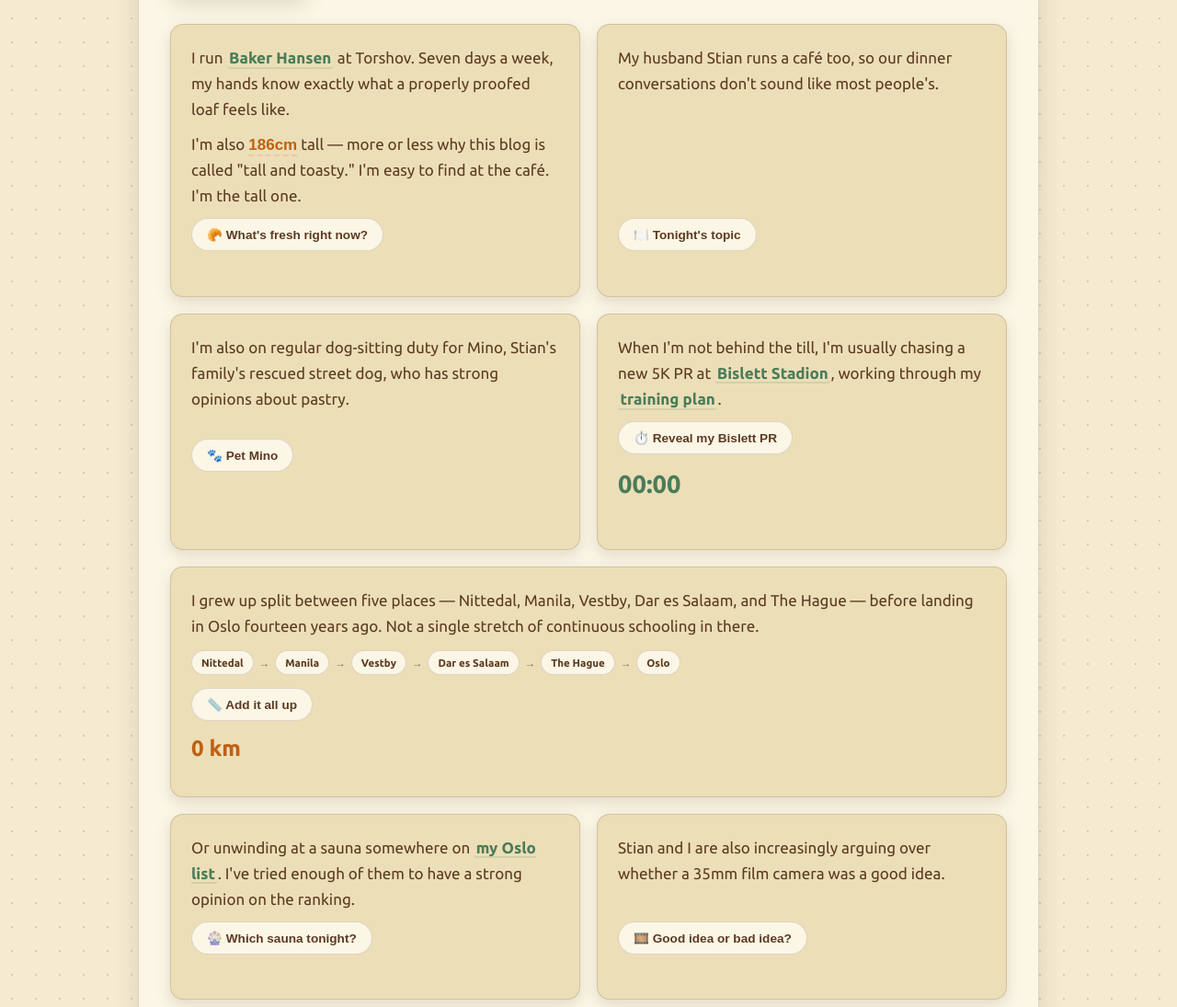
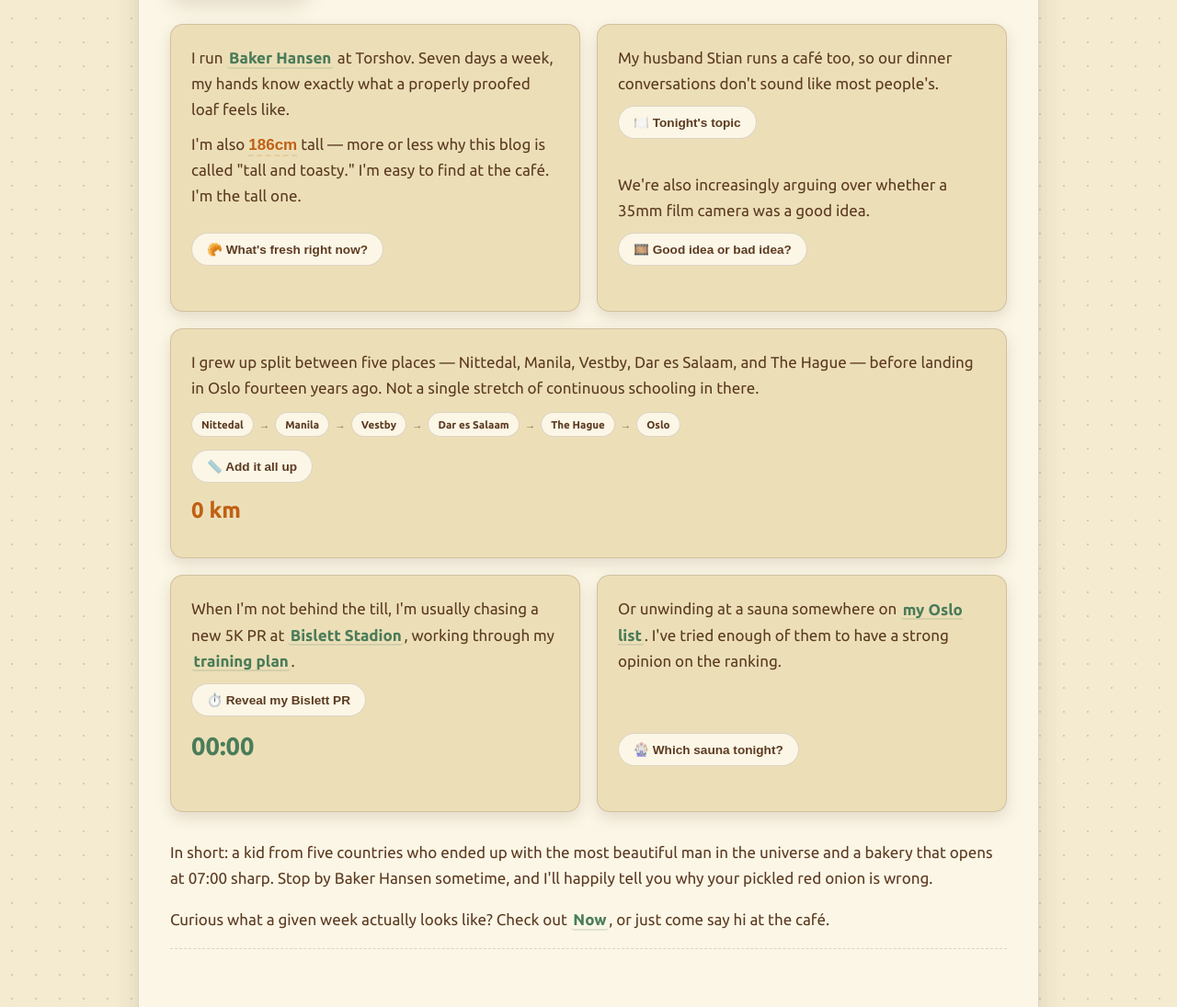
Before and after one commit to markuslyngmo/tallandtoasty, a Jekyll site: the page built from about.md, in a window 1280 px wide and 1400 px high, cut to the strip 305-1400 px from the top of the window. Shown: the whole strip at 92% size. Built offline with Jekyll 4.4.1, drawn with Linux system fonts in a browser that asks for light colours.

Commit message:
Remove Mino card from About page
Mino's back with his own family — we're not dog-sitting him anymore.
Merged the dinner-topic and film-camera bits into one "life with
Stian" card to keep the grid at an even 6 slots (no orphan gap).

```diff
--- a/about.md
+++ b/about.md
@@ -25,20 +25,9 @@ wide: true
     <p>My husband Stian runs a café too, so our dinner conversations don't sound like most people's.</p>
     <button class="about-card-btn" id="dinner-btn" type="button">🍽️ Tonight's topic</button>
     <p class="about-card-note" id="dinner-note"></p>
-  </div>
-
-  <div class="about-card reveal">
-    <p>I'm also on regular dog-sitting duty for Mino, Stian's family's rescued street dog, who has strong opinions about pastry.</p>
-    <button class="about-card-btn" id="pet-mino-btn" type="button">🐾 Pet Mino</button>
-    <div class="paw-trail-zone" id="paw-zone"></div>
-    <p class="about-card-note" id="mino-note"></p>
-  </div>
-
-  <div class="about-card reveal">
-    <p>When I'm not behind the till, I'm usually chasing a new 5K PR at <a href="https://maps.app.goo.gl/vmjXj41zGhNkkEin8">Bislett Stadion</a>, working through my <a href="{{ '/training-plan/' | relative_url }}">training plan</a>.</p>
-    <button class="about-card-btn" id="pr-btn" type="button">⏱️ Reveal my Bislett PR</button>
-    <div class="stopwatch-time" id="pr-time">00:00</div>
-    <p class="about-card-note" id="pr-note"></p>
+    <p>We're also increasingly arguing over whether a 35mm film camera was a good idea.</p>
+    <button class="about-card-btn" id="camera-btn" type="button">🎞️ Good idea or bad idea?</button>
+    <p class="about-card-note" id="camera-note"></p>
   </div>
 
   <div class="about-card span-2 reveal">
@@ -57,15 +46,16 @@ wide: true
   </div>
 
   <div class="about-card reveal">
+    <p>When I'm not behind the till, I'm usually chasing a new 5K PR at <a href="https://maps.app.goo.gl/vmjXj41zGhNkkEin8">Bislett Stadion</a>, working through my <a href="{{ '/training-plan/' | relative_url }}">training plan</a>.</p>
+    <button class="about-card-btn" id="pr-btn" type="button">⏱️ Reveal my Bislett PR</button>
+    <div class="stopwatch-time" id="pr-time">00:00</div>
+    <p class="about-card-note" id="pr-note"></p>
+  </div>
+
+  <div class="about-card reveal">
     <p>Or unwinding at a sauna somewhere on <a href="{{ '/my-oslo-guide/' | relative_url }}">my Oslo list</a>. I've tried enough of them to have a strong opinion on the ranking.</p>
     <button class="about-card-btn" id="sauna-btn" type="button">🎡 Which sauna tonight?</button>
     <p class="about-card-note" id="sauna-note"></p>
-  </div>
-
-  <div class="about-card reveal">
-    <p>Stian and I are also increasingly arguing over whether a 35mm film camera was a good idea.</p>
-    <button class="about-card-btn" id="camera-btn" type="button">🎞️ Good idea or bad idea?</button>
-    <p class="about-card-note" id="camera-note"></p>
   </div>
 </div>
 
--- a/assets/css/main.css
+++ b/assets/css/main.css
@@ -1061,21 +1061,6 @@ ul.blog-posts a:hover { color: var(--accent); background: none; }
 /* Stopwatch */
 .stopwatch-time { font-size: 1.7rem; font-weight: 700; font-variant-numeric: tabular-nums; color: var(--accent); }
 
-/* Paw trail */
-.paw-trail-zone { position: relative; height: 26px; }
-.paw-print {
-  position: absolute;
-  bottom: 0;
-  font-size: 1rem;
-  opacity: 0;
-  animation: paw-pop 1.1s ease forwards;
-}
-@keyframes paw-pop {
-  0% { opacity: 0; transform: translateY(4px) scale(0.7); }
-  20% { opacity: 1; transform: translateY(0) scale(1); }
-  100% { opacity: 0; transform: translateY(-14px) scale(1); }
-}
-
 /* Coin flip */
 .coin-result { font-size: 1.05rem; font-weight: 700; }
 .coin-result.good { color: var(--accent); }
--- a/assets/js/about.js
+++ b/assets/js/about.js
@@ -77,32 +77,6 @@
       dinnerNote.textContent = "“" + topics[i] + "”";
       dinnerNote.classList.add("filled");
       play("click");
-    });
-  }
-
-  /* ---------- Pet Mino ---------- */
-  var minoBtn = document.getElementById("pet-mino-btn");
-  var pawZone = document.getElementById("paw-zone");
-  var minoNote = document.getElementById("mino-note");
-  if (minoBtn && pawZone) {
-    minoBtn.addEventListener("click", function () {
-      for (var i = 0; i < 4; i++) {
-        (function (i) {
-          setTimeout(function () {
-            var paw = document.createElement("span");
-            paw.className = "paw-print";
-            paw.textContent = "🐾";
-            paw.style.left = 6 + i * 22 + Math.random() * 8 + "px";
-            pawZone.appendChild(paw);
-            setTimeout(function () { paw.remove(); }, 1150);
-          }, i * 130);
-        })(i);
-      }
-      if (minoNote) {
-        minoNote.textContent = "Mino is Stian's family's rescued street dog. Excellent at looking sad near the pastry case.";
-        minoNote.classList.add("filled");
-      }
-      play("paw");
     });
   }
 
```
